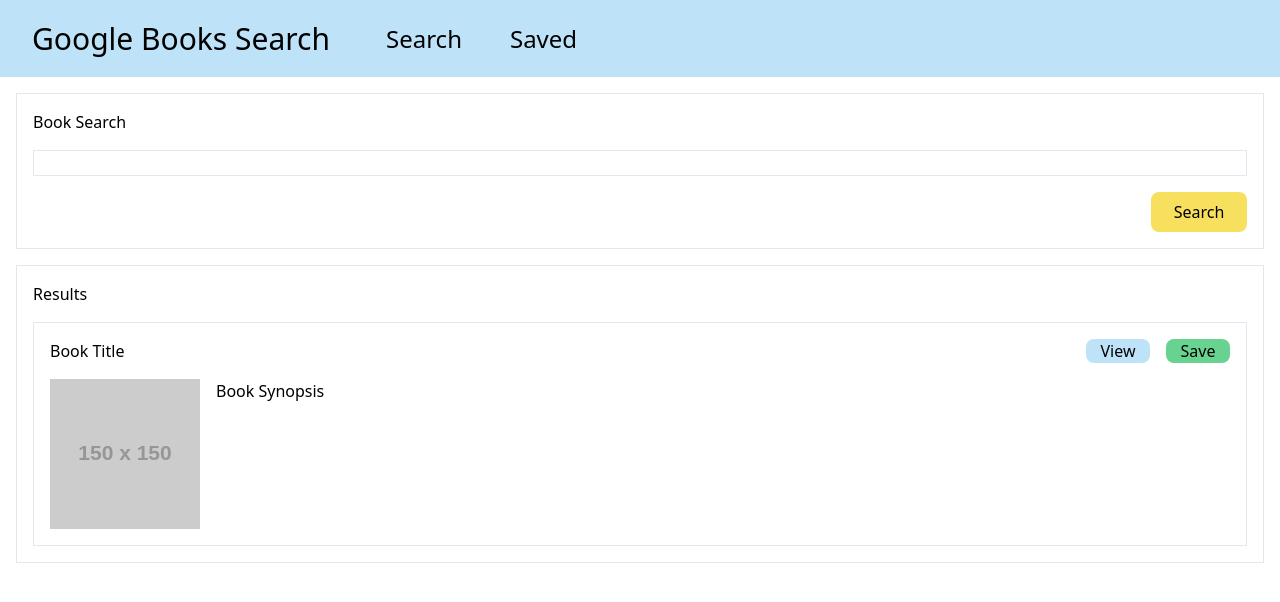
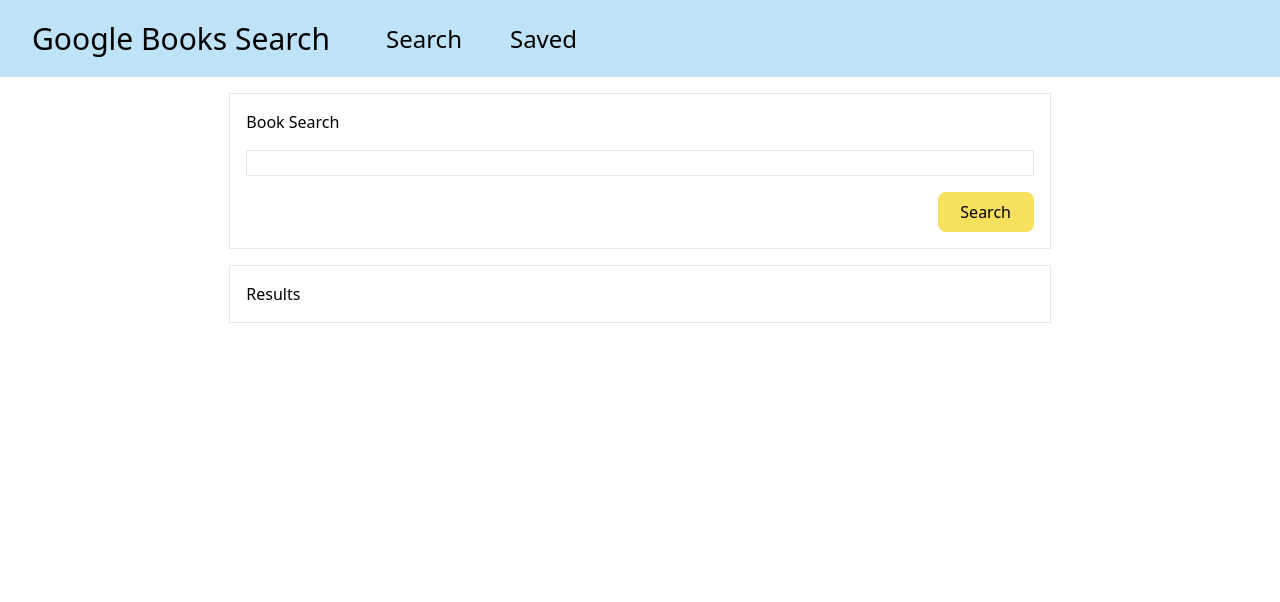
Before and after one commit to HuhnDaniel/google-books-search, a React (Create React App) app in the folder client/: page / in a window 1280 px wide. Shown: the top 602 px of the page. Built offline with nearby package versions, Linux system fonts and the light colour scheme.

Commit message:
Populate list on search, finish search page styling

```diff
--- a/client/src/components/BookCard.js
+++ b/client/src/components/BookCard.js
@@ -1,18 +1,18 @@
 import React from "react";
 
-function BookCard() {
+function BookCard({ book }) {
     return (
         <article className="border m-2 p-2 hover:shadow-lg">
             <div className="flex flex-col sm:flex-row justify-between">
-                <h2 className="text-center self-center m-2">Book Title</h2>
+                <h2 className="text-center self-center m-2">{book ? book.title : ""}</h2>
                 <div className="flex flex-row items-center self-center">
                     <button className="m-2 self-end bg-blue-200 w-16 rounded-lg hover:shadow-outline" type="button">View</button>
                     <button className="m-2 self-end bg-green-400 w-16 rounded-lg hover:shadow-outline" type="button">Save</button>
                 </div>
             </div>
             <div className="flex flex-col sm:flex-row">
-                <img className="mx-auto my-2 sm:mx-2" src="https://via.placeholder.com/150" alt="Book Cover" />
-                <p className="m-2">Book Synopsis</p>
+                <img className="mx-auto m-2 sm:mx-2 self-start" src={book ? book.thumbnail : "https://via.placeholder.com/150"} alt="Book Cover" />
+                <p className="m-2">{book ? book.synopsis : ""}</p>
             </div>
         </article>
     );
--- a/client/src/components/SearchResults.js
+++ b/client/src/components/SearchResults.js
@@ -1,11 +1,13 @@
 import React from "react";
 import BookCard from "./BookCard";
 
-function SearchResults() {
+function SearchResults({ searchList }) {
     return (
         <section className="flex flex-col border m-4 p-2">
             <h2 className="m-2">Results</h2>
-            <BookCard />
+            {searchList.map((book, i) => (
+                <BookCard book={book} key={i} />
+            ))}
         </section>
     );
 }
--- a/client/src/pages/Search.js
+++ b/client/src/pages/Search.js
@@ -38,9 +38,9 @@ class Search extends Component {
 
     render() {
         return (
-            <main>
+            <main className="mx-auto sm:w-2/3">
                 <SearchArea handleSearchClick={this.handleSearchClick} handleChange={this.handleChange} />
-                <SearchResults searchList={this.searchList} />
+                <SearchResults searchList={this.state.searchList} />
             </main>
         );
     }
```
